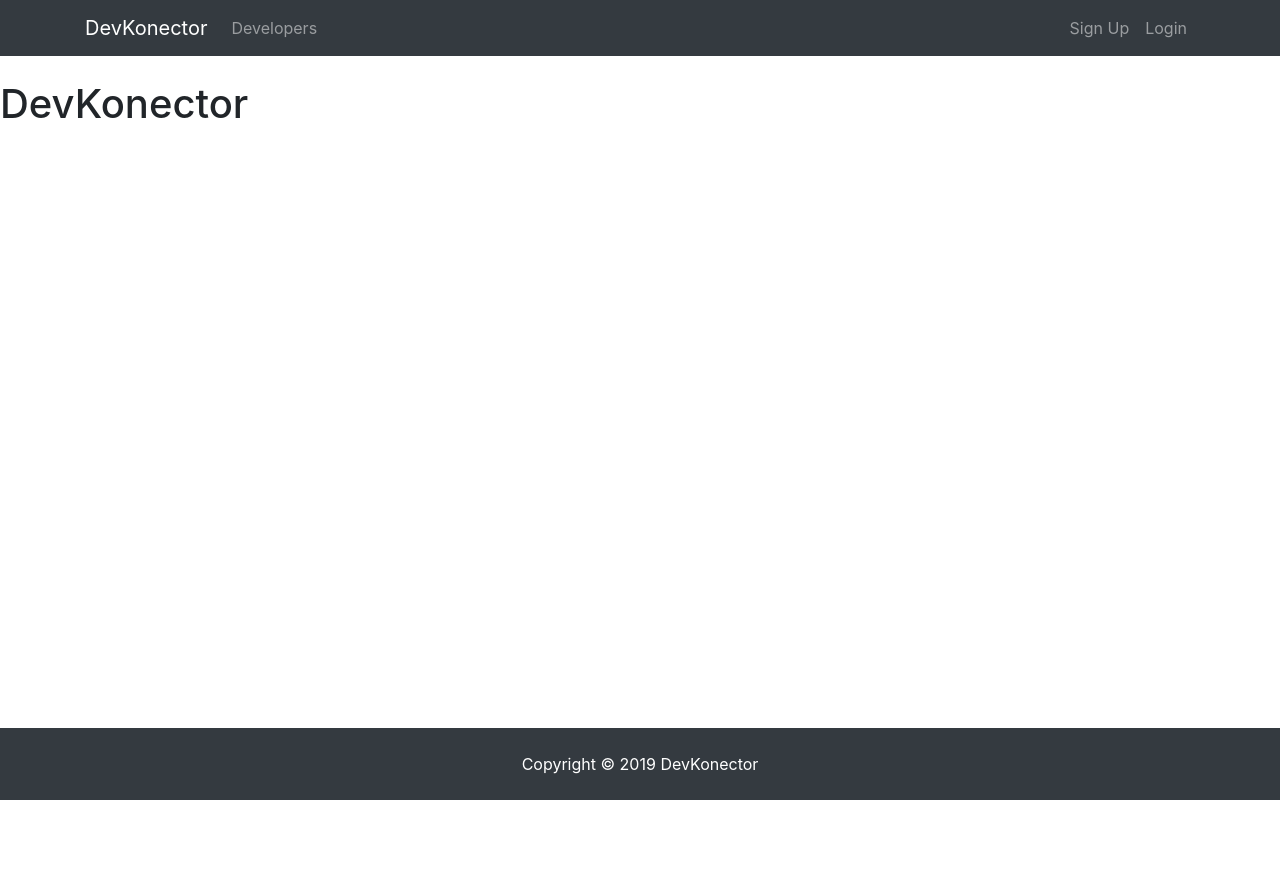
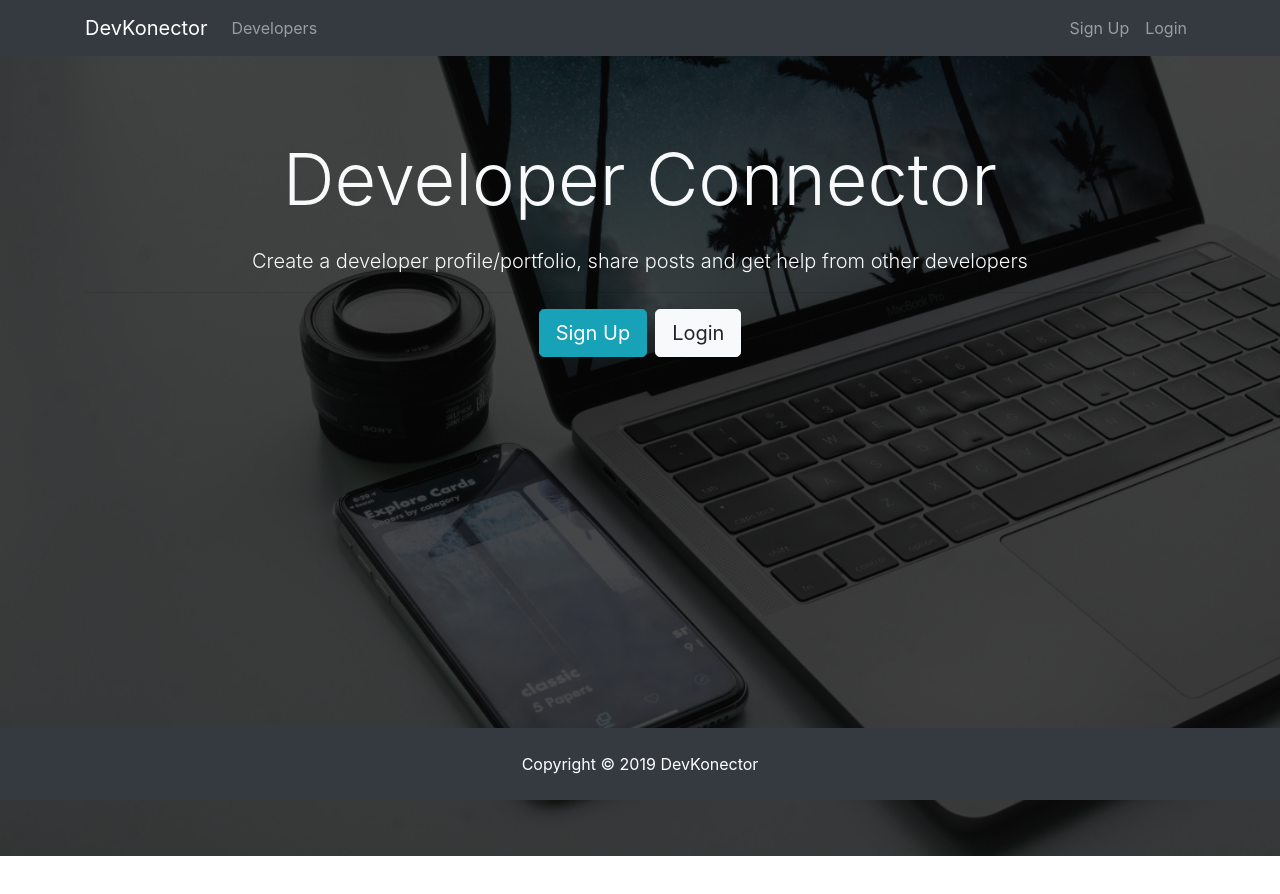
Before and after one commit to cziem/devkonector, a React (Create React App) app in the folder client/: page / in a window 1280 px wide. Shown: the top 894 px of the page. Before the commit the page ends 800 px from the top, so only its background shows below. Built offline with nearby package versions, Linux system fonts and the light colour scheme.

Commit message:
setup Landing Page

```diff
--- a/client/src/components/App.js
+++ b/client/src/components/App.js
@@ -2,13 +2,14 @@
 import "../styles/App.css";
 import Navbar from "./layouts/Navbar";
 import Footer from "./layouts/Footer";
+import Landing from "./layouts/Landing";
 
 class App extends Component {
   render() {
     return (
       <div className="App">
         <Navbar />
-        <h1>DevKonector</h1>
+        <Landing />
         <Footer />
       </div>
     );
--- /dev/null
+++ b/client/src/components/layouts/Landing.js
@@ -0,0 +1,32 @@
+import React, { Component } from "react";
+
+class Landing extends Component {
+  render() {
+    return (
+      <div className="landing">
+        <div className="dark-overlay landing-inner text-light">
+          <div className="container">
+            <div className="row">
+              <div className="col-md-12 text-center">
+                <h1 className="display-3 mb-4">Developer Connector</h1>
+                <p className="lead">
+                  Create a developer profile/portfolio, share posts and get help
+                  from other developers
+                </p>
+                <hr />
+                <a href="register.html" className="btn btn-lg btn-info mr-2">
+                  Sign Up
+                </a>
+                <a href="login.html" className="btn btn-lg btn-light">
+                  Login
+                </a>
+              </div>
+            </div>
+          </div>
+        </div>
+      </div>
+    );
+  }
+}
+
+export default Landing;
```
